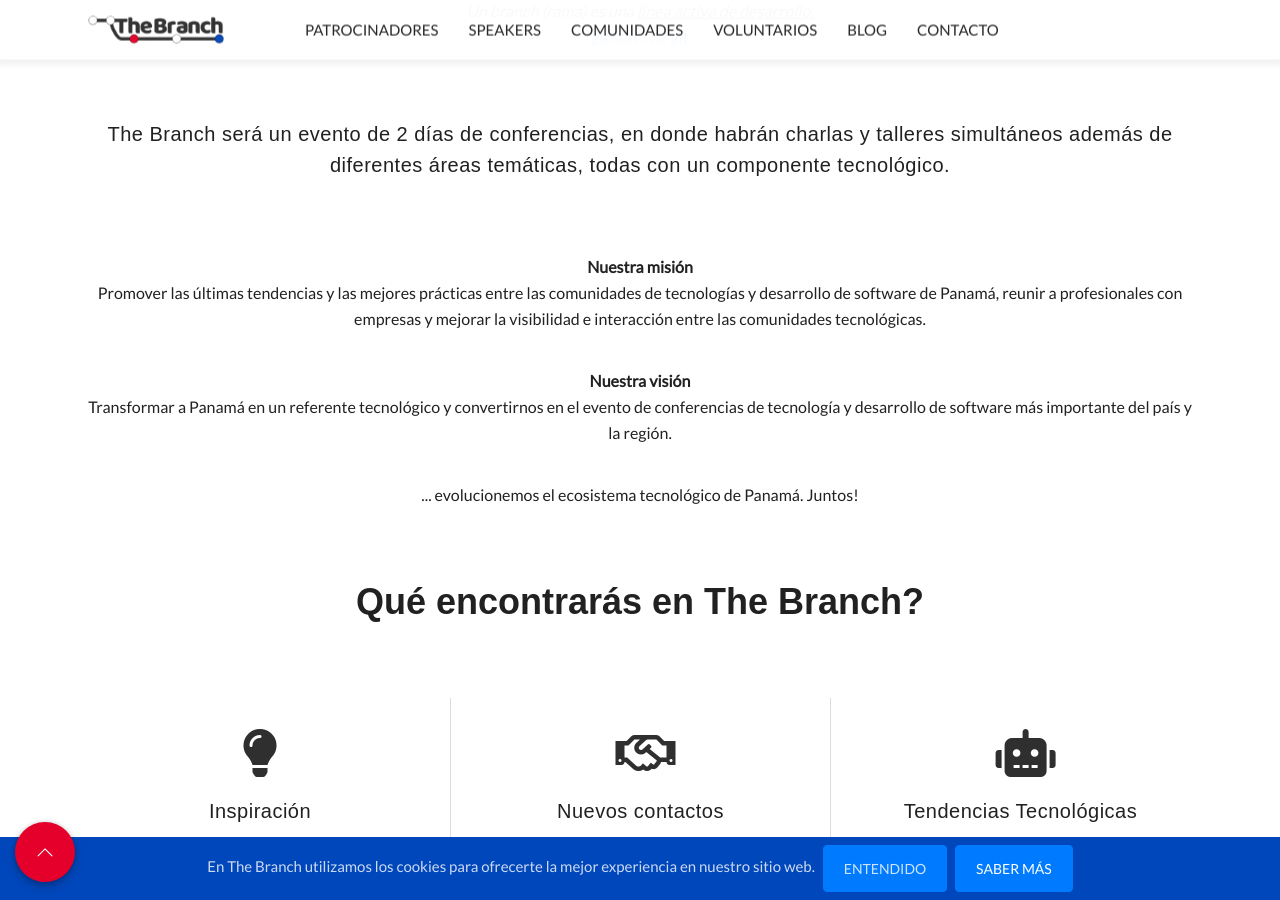
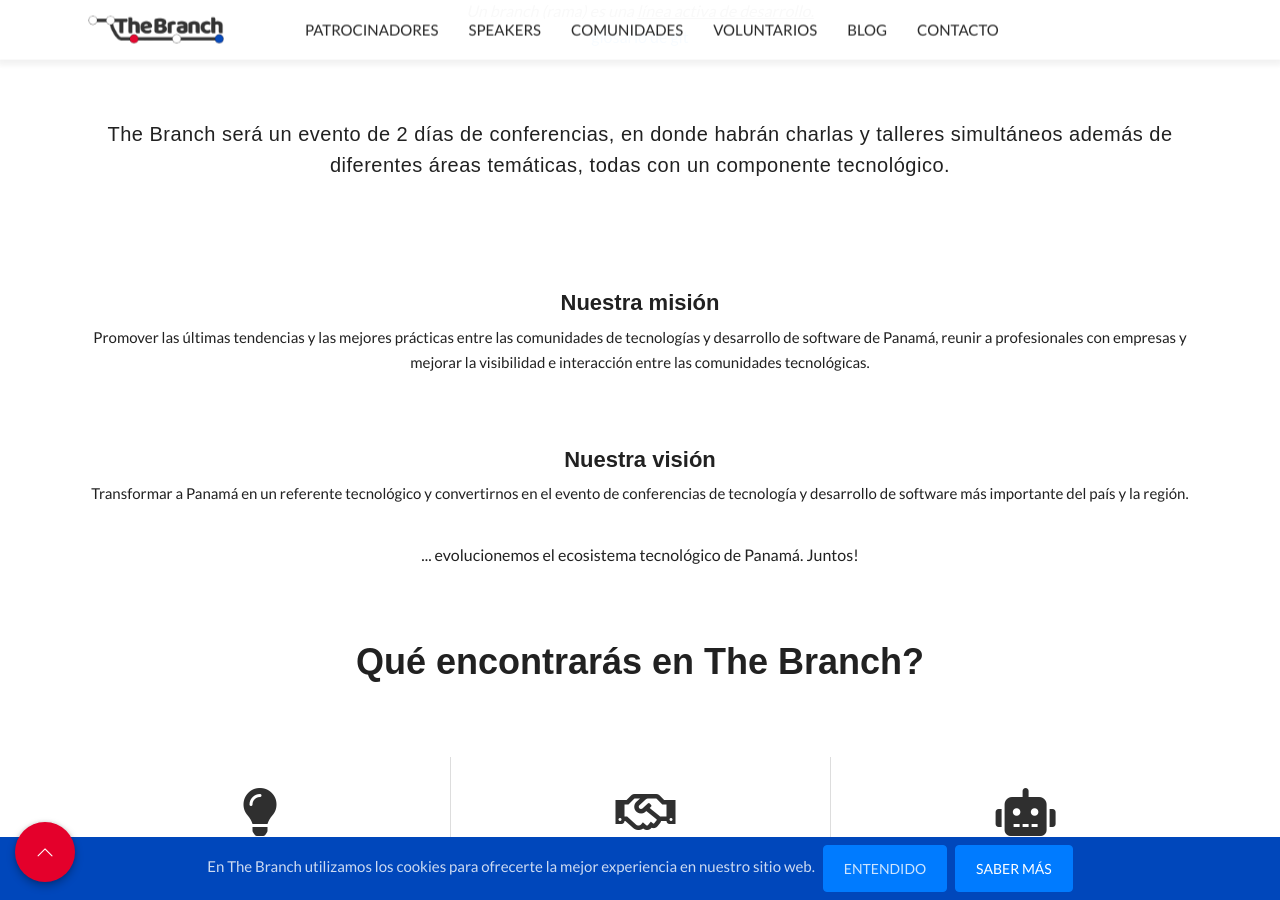
Before and after one commit to marvlm/thebranchconf, a Jekyll site: the page built from index.html, in a window 1280 px wide and 900 px high, scrolled down 981 px. Built offline with Jekyll 4.4.1, drawn with Linux system fonts in a browser that asks for light colours; nearby versions of some CDN libraries; some web fonts are replaced; the list of posts is cut into pages by our own code; comment, search, counter and statistics services are not loaded.

Commit message:
Added h2 to mision and vision title

```diff
--- a/_includes/widgets/que-es.html
+++ b/_includes/widgets/que-es.html
@@ -70,10 +70,10 @@
                       </div>
                     </div>
                   </p>
-                  <p class="what"><strong>Nuestra misión</strong><br/> Promover las últimas tendencias y las mejores prácticas
+                  <p class="what"><h2>Nuestra misión</h2>Promover las últimas tendencias y las mejores prácticas
                     entre las comunidades de tecnologías y desarrollo de software de Panamá, reunir a profesionales con
                     empresas y mejorar la visibilidad e interacción entre las comunidades tecnológicas.</p>
-                  <p class="what"><strong>Nuestra visión</strong><br/> Transformar a Panamá en un referente tecnológico y
+                  <p class="what"><h2>Nuestra visión</h2>Transformar a Panamá en un referente tecnológico y
                     convertirnos en el evento de conferencias de tecnología y desarrollo de software más importante del país y la región.</p>
                   <p class="what">{{site.slogan}}</p>
                   <p class="what">
```
